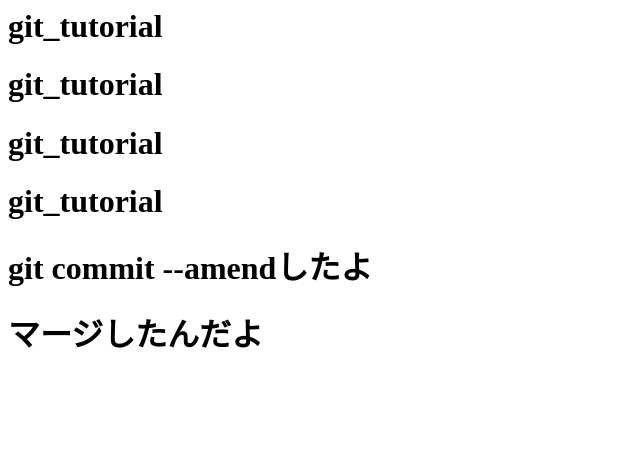
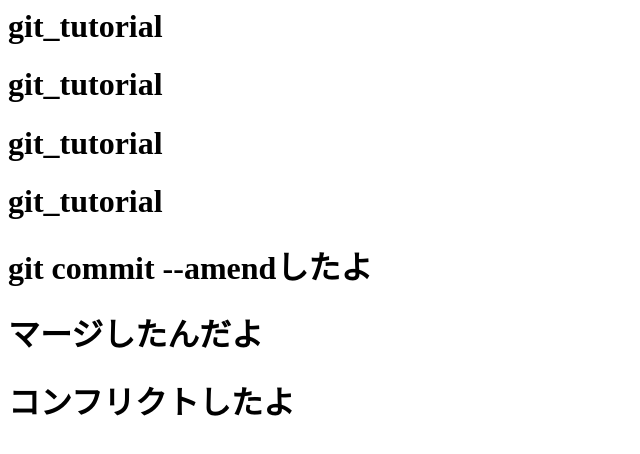
Before and after one commit to ikenoyu/git_tutorial2, a plain HTML site: page index.html in a window 1280 px wide. Shown: the whole page, without its empty margins (0-640 px from the left). Drawn offline with Linux system fonts and the light colour scheme.

Commit message:
コンフリクト

```diff
--- a/index.html
+++ b/index.html
@@ -8,3 +8,5 @@
 
 <h1>git commit --amendしたよ</h1>
 <h1>マージしたんだよ</h1>
+
+<h1>コンフリクトしたよ</h1>
```
